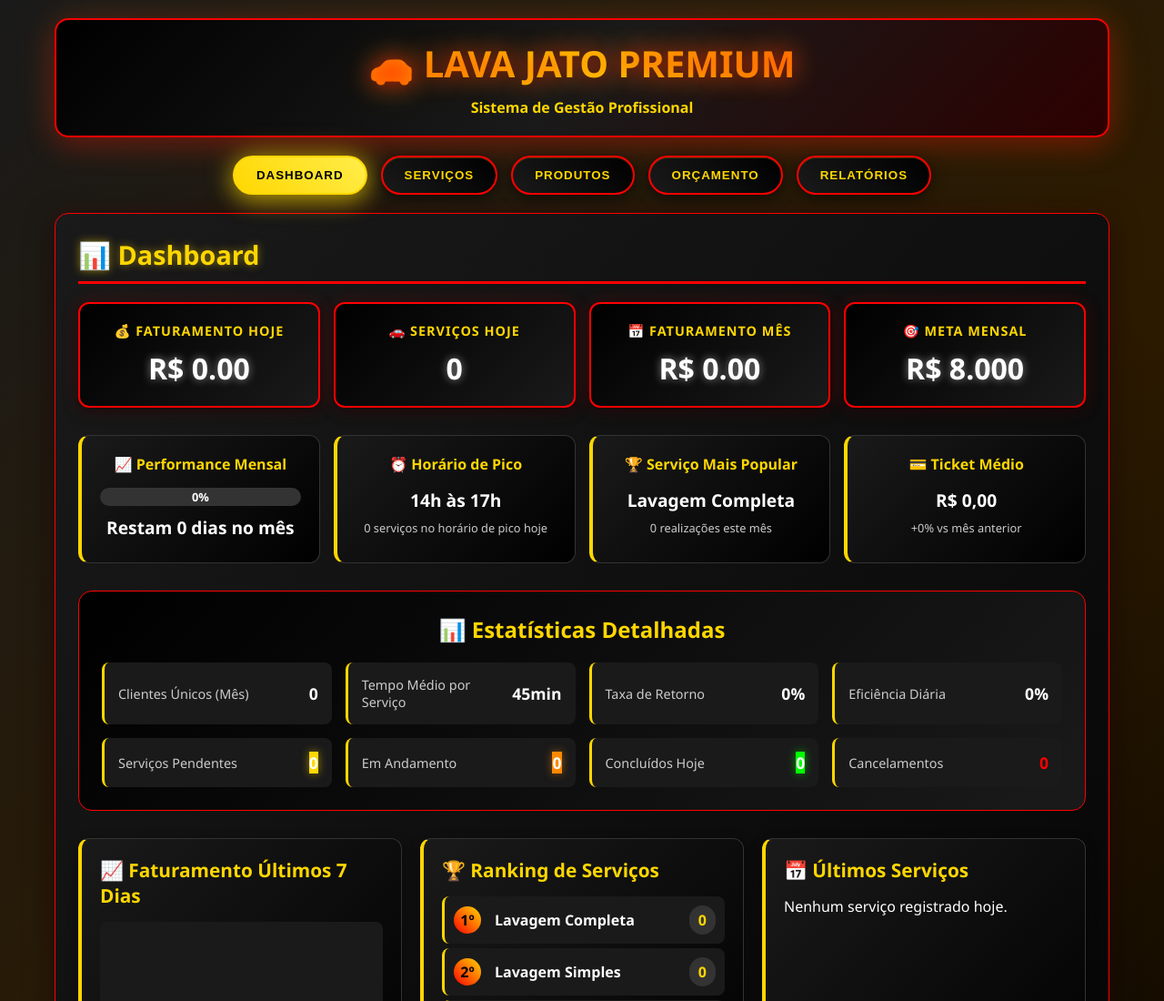
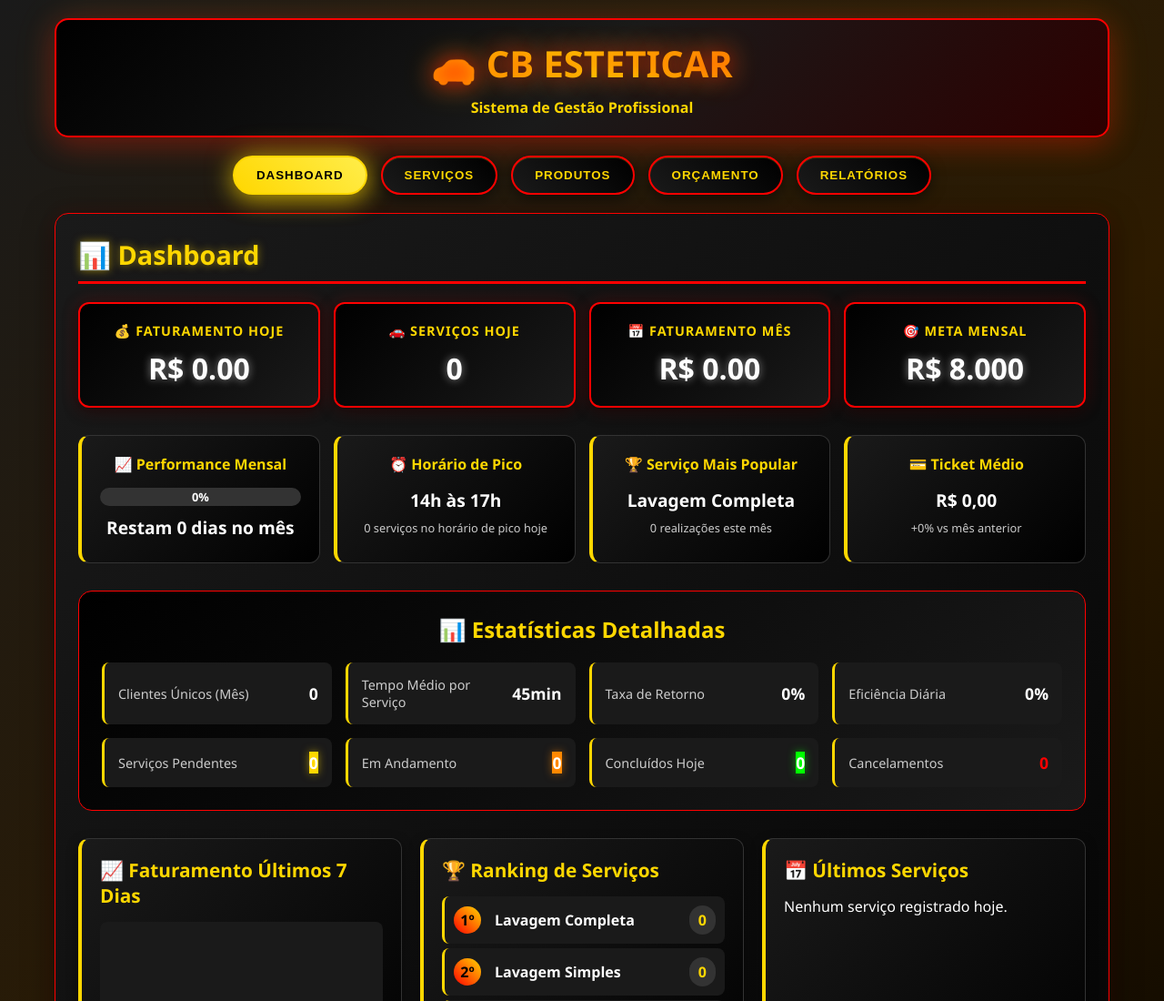
Before and after one commit to Mateussobral22/Sistema-Lava-Jato, a plain HTML site: page Sistema Lva Jato/index.html in a window 1280 px wide. Shown: the top 1100 px of the page at 91% size. Drawn offline with Linux system fonts and the light colour scheme.

Commit message:
Update index.html

```diff
--- a/Sistema Lva Jato/index.html
+++ b/Sistema Lva Jato/index.html
@@ -9,7 +9,7 @@
 <body>
     <div class="container">
         <div class="header">
-            <h1>🚗 LAVA JATO PREMIUM</h1>
+            <h1>🚗 CB ESTETICAR</h1>
             <p>Sistema de Gestão Profissional</p>
         </div>
 
```
